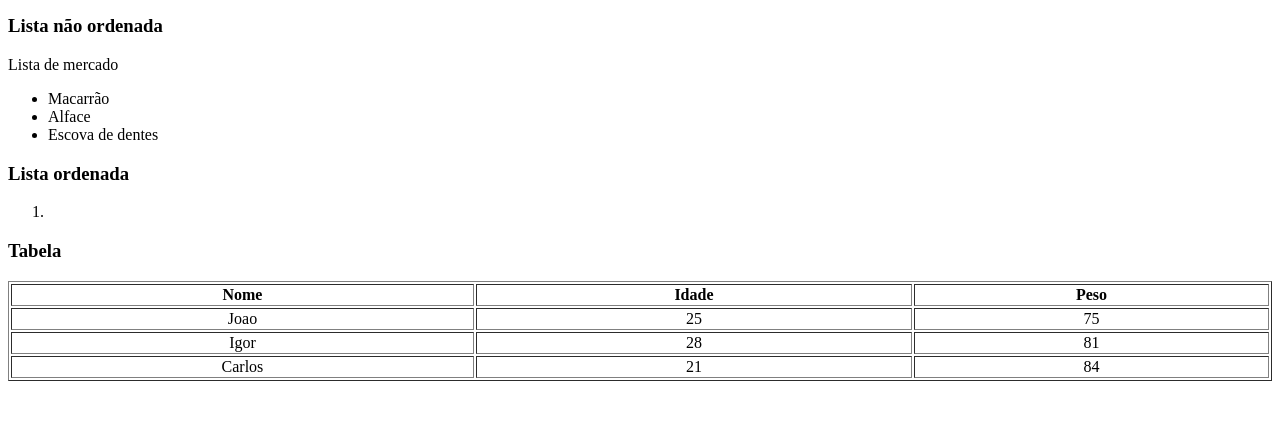
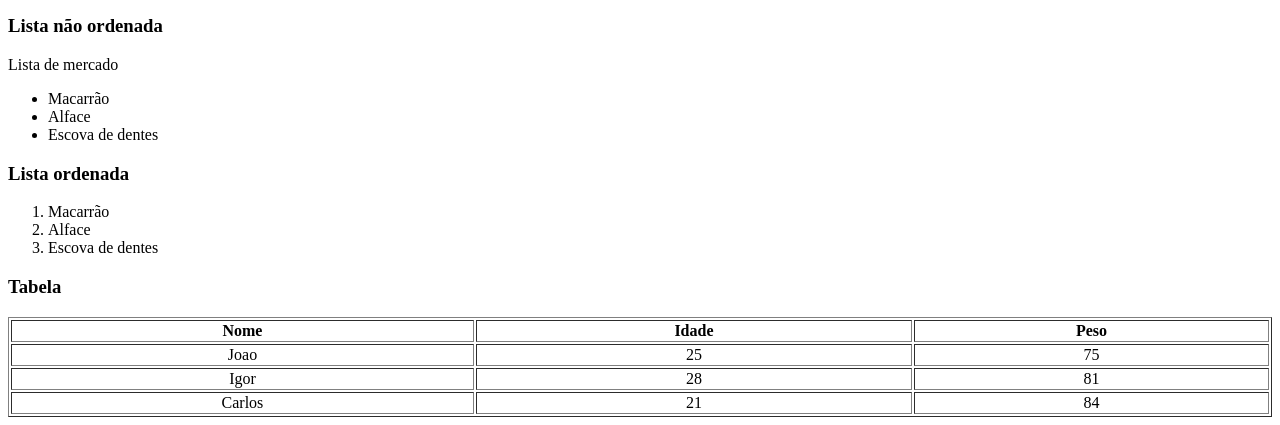
Before and after one commit to VictorSchmidt95/Ola-Mundo, a plain HTML site: page site-exemplo/index.html in a window 1280 px wide. Shown: the part 1029-1454 px from the top of the page. Before the commit the page ends 1418 px from the top, so only its background shows below. Drawn offline with Linux system fonts and the light colour scheme.

Commit message:
Update index.html

```diff
--- a/site-exemplo/index.html
+++ b/site-exemplo/index.html
@@ -43,7 +43,9 @@
 
 <h3>Lista ordenada</h3>
   <ol>
-    <li></li>
+    <li>Macarrão</li>
+    <li>Alface</li>
+    <li>Escova de dentes</li>
   </ol>
 
   <h3>Tabela</h3>
```
